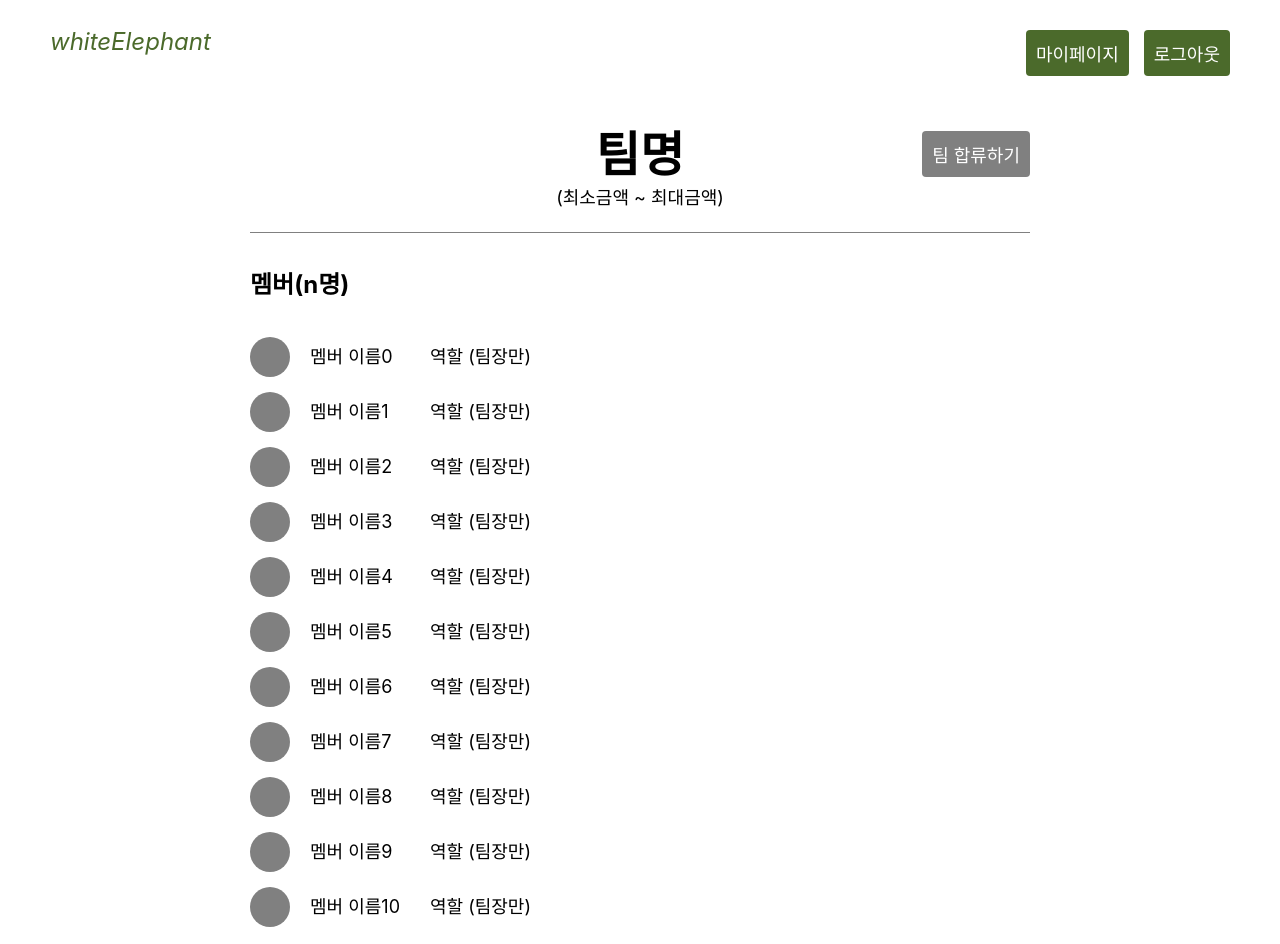
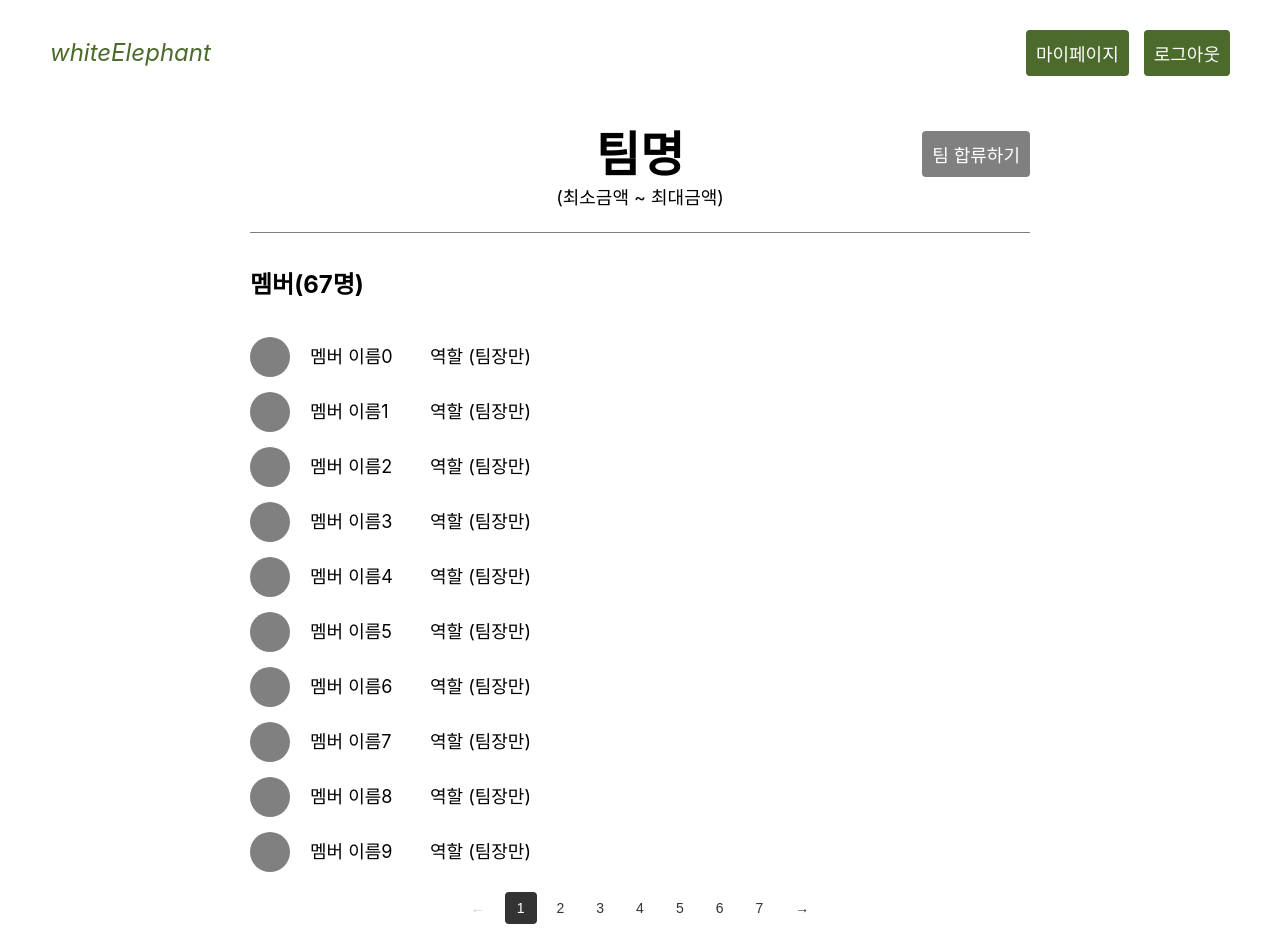
Before and after one commit to sunni546/hackSeoul-whiteElephant, a React (Create React App) app in the folder whiteElephant-front/project/: page /detail in a window 1280 px wide. Built offline with nearby package versions, Linux system fonts and the light colour scheme.

Commit message:
Add pagination to detail page

```diff
--- a/whiteElephant-front/project/src/pages/DetailPage.js
+++ b/whiteElephant-front/project/src/pages/DetailPage.js
@@ -1,8 +1,37 @@
-import '../styles/DetailPage.css'
-import React from "react";
+import '../styles/DetailPage.css';
+
+import React, { useState } from "react";
 
 const DetailPage = () => {
-    const items = Array(11).fill(null);
+    const items = Array(67).fill(null); // Assume we have 67 members.
+    const itemsPerPage = 10;
+    const [currentPage, setCurrentPage] = useState(1);
+
+    const totalPages = Math.ceil(items.length / itemsPerPage);
+
+    const currentItems = items.slice((currentPage - 1) * itemsPerPage, currentPage * itemsPerPage);
+
+    const goToPage = (page) => {
+        setCurrentPage(page);
+    };
+
+    const renderPagination = () => {
+        let pages = [];
+
+        for (let i = 1; i <= totalPages; i++) {
+            pages.push(
+                <button
+                    key={i}
+                    onClick={() => goToPage(i)}
+                    className={`pagination__link ${i === currentPage ? 'pagination__link--active' : ''}`}
+                >
+                    {i}
+                </button>
+            );
+        }
+
+        return pages;
+    };
 
     return (
         <div className='detail'>
@@ -22,21 +51,37 @@ const DetailPage = () => {
                     <button className='join_btn'>팀 합류하기</button>
                 </div>
                 <div className='detail_info'>
-                    <p className='member_num'>멤버(n명)</p>
+                    <p className='member_num'>멤버({items.length}명)</p>
                     <div className='member_collection'>
-                    {
-                        items.map((_, index) => (
-                            <div className='one_member'>
+                        {currentItems.map((_, index) => (
+                            <div className='one_member' key={index}>
                                 <div className='member_img'></div>
-                                <p className='name'>멤버 이름{index}</p>
+                                <p className='name'>멤버 이름{(currentPage - 1) * itemsPerPage + index}</p>
                                 <p className='role'>역할 (팀장만)</p>
                             </div>
-                    ))}
+                        ))}
+                    </div>
+                    <div className="pagination">
+                        <button
+                            onClick={() => goToPage(currentPage - 1)}
+                            className={`pagination__link ${currentPage === 1 ? 'pagination__link--disabled' : ''}`}
+                            disabled={currentPage === 1}
+                        >
+                            ←
+                        </button>
+                        {renderPagination()}
+                        <button
+                            onClick={() => goToPage(currentPage + 1)}
+                            className={`pagination__link ${currentPage === totalPages ? 'pagination__link--disabled' : ''}`}
+                            disabled={currentPage === totalPages}
+                        >
+                            →
+                        </button>
                     </div>
                 </div>
             </div>
         </div>
-    )
-}
+    );
+};
 
 export default DetailPage;
--- a/whiteElephant-front/project/src/styles/DetailPage.css
+++ b/whiteElephant-front/project/src/styles/DetailPage.css
@@ -2,29 +2,26 @@
   height: 100vh;
   width: 100%;
 }
+
 .detail .detail_header {
   display: flex;
-  align-items: center†;
+  align-items: center;
   justify-content: space-between;
   padding: 30px 50px;
 }
+
 .detail .detail_header .name {
   font-style: italic;
   font-size: 24px;
   color: #4b6a2b;
 }
+
 .detail .detail_header .btn_collection {
   display: flex;
   gap: 15px;
 }
-.detail .detail_header .btn_collection .mypage_btn {
-  font-size: 18px;
-  padding: 10px;
-  border: none;
-  border-radius: 4px;
-  color: white;
-  background-color: #4b6a2b;
-}
+
+.detail .detail_header .btn_collection .mypage_btn,
 .detail .detail_header .btn_collection .logout_btn {
   font-size: 18px;
   padding: 10px;
@@ -33,11 +30,13 @@
   color: white;
   background-color: #4b6a2b;
 }
+
 .detail .detail_body {
   display: flex;
   flex-direction: column;
   padding: 0 250px;
 }
+
 .detail .detail_body .title_box {
   display: flex;
   position: relative;
@@ -45,19 +44,23 @@
   padding: 25px 0;
   border-bottom: 1px solid gray;
 }
+
 .detail .detail_body .title_box .team_info {
   display: flex;
   flex-direction: column;
   align-items: center;
   gap: 10px;
 }
+
 .detail .detail_body .title_box .team_info .team_name {
   font-size: 48px;
   font-weight: bold;
 }
+
 .detail .detail_body .title_box .team_info .buy_price {
   font-size: 18px;
 }
+
 .detail .detail_body .title_box .join_btn {
   position: absolute;
   right: 0;
@@ -68,33 +71,72 @@
   color: white;
   background-color: gray;
 }
+
 .detail .detail_body .detail_info .member_num {
   padding: 40px 0;
   font-size: 24px;
   font-weight: bold;
 }
+
 .detail .detail_body .detail_info .member_collection {
   display: flex;
   flex-direction: column;
   gap: 15px;
   overflow: hidden;
 }
+
 .detail .detail_body .detail_info .member_collection .one_member {
   display: flex;
   align-items: center;
   gap: 20px;
   font-size: 18px;
 }
+
 .detail .detail_body .detail_info .member_collection .one_member .member_img {
   width: 40px;
   height: 40px;
   border-radius: 50%;
   background-color: gray;
 }
+
 .detail .detail_body .detail_info .member_collection .one_member .name {
   width: 100px;
   text-overflow: ellipsis;
   overflow: hidden;
   white-space: nowrap;
 }
-/*# sourceMappingURL=DetailPage.css.map */
+
+/* Pagination styles */
+.pagination {
+  display: flex;
+  justify-content: center;
+  padding: 20px 0;
+  list-style-type: none;
+  margin: 0;
+}
+
+.pagination__link {
+  padding: 8px 12px;
+  margin: 0 4px;
+  border-radius: 4px;
+  text-decoration: none;
+  color: #333;
+  font-size: 14px;
+  border: none;
+  background: none;
+  cursor: pointer;
+}
+
+.pagination__link:hover {
+  background-color: #eee;
+}
+
+.pagination__link--active {
+  background-color: #333;
+  color: white;
+}
+
+.pagination__link--disabled {
+  color: #ccc;
+  cursor: not-allowed;
+}
```
